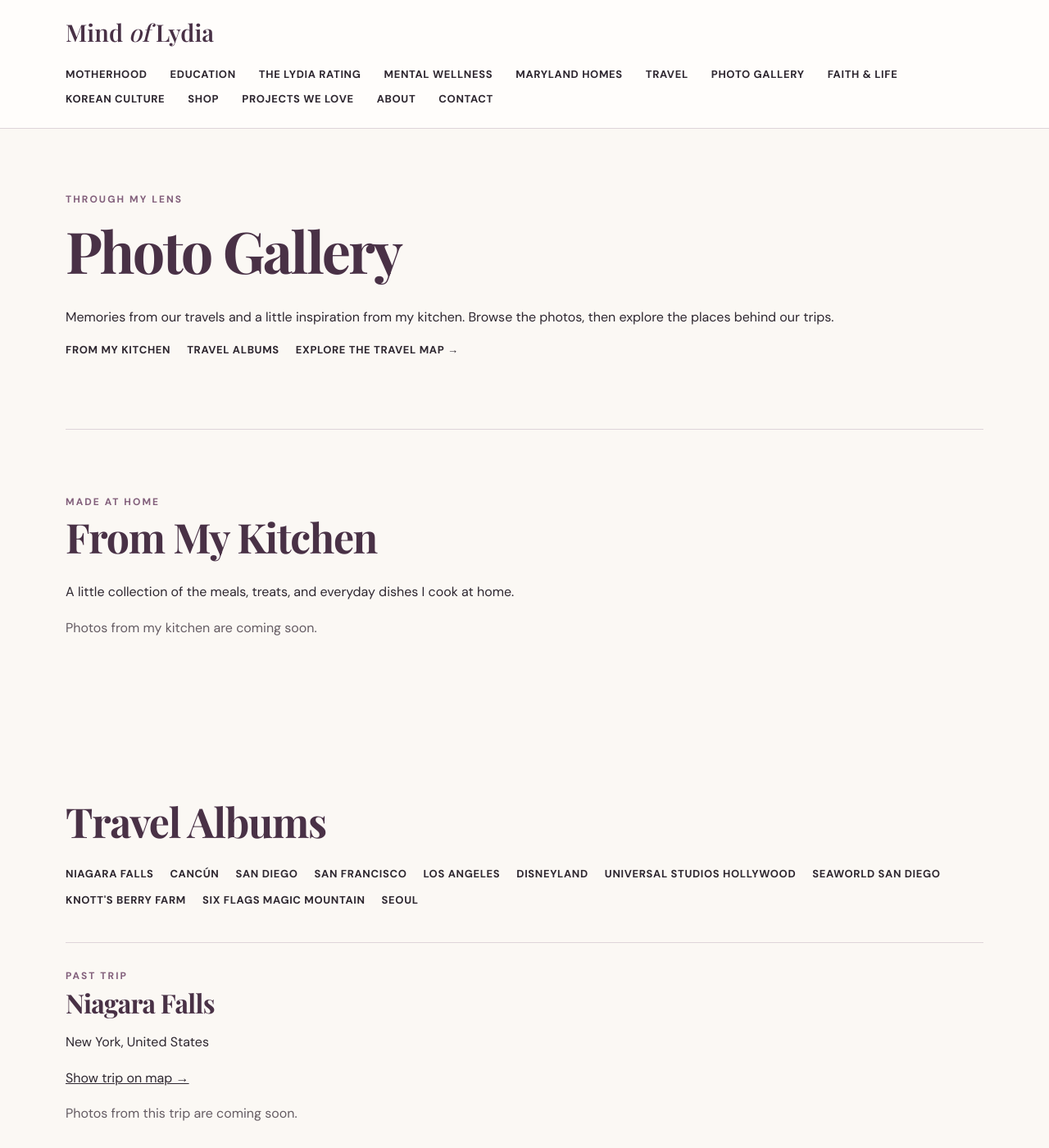
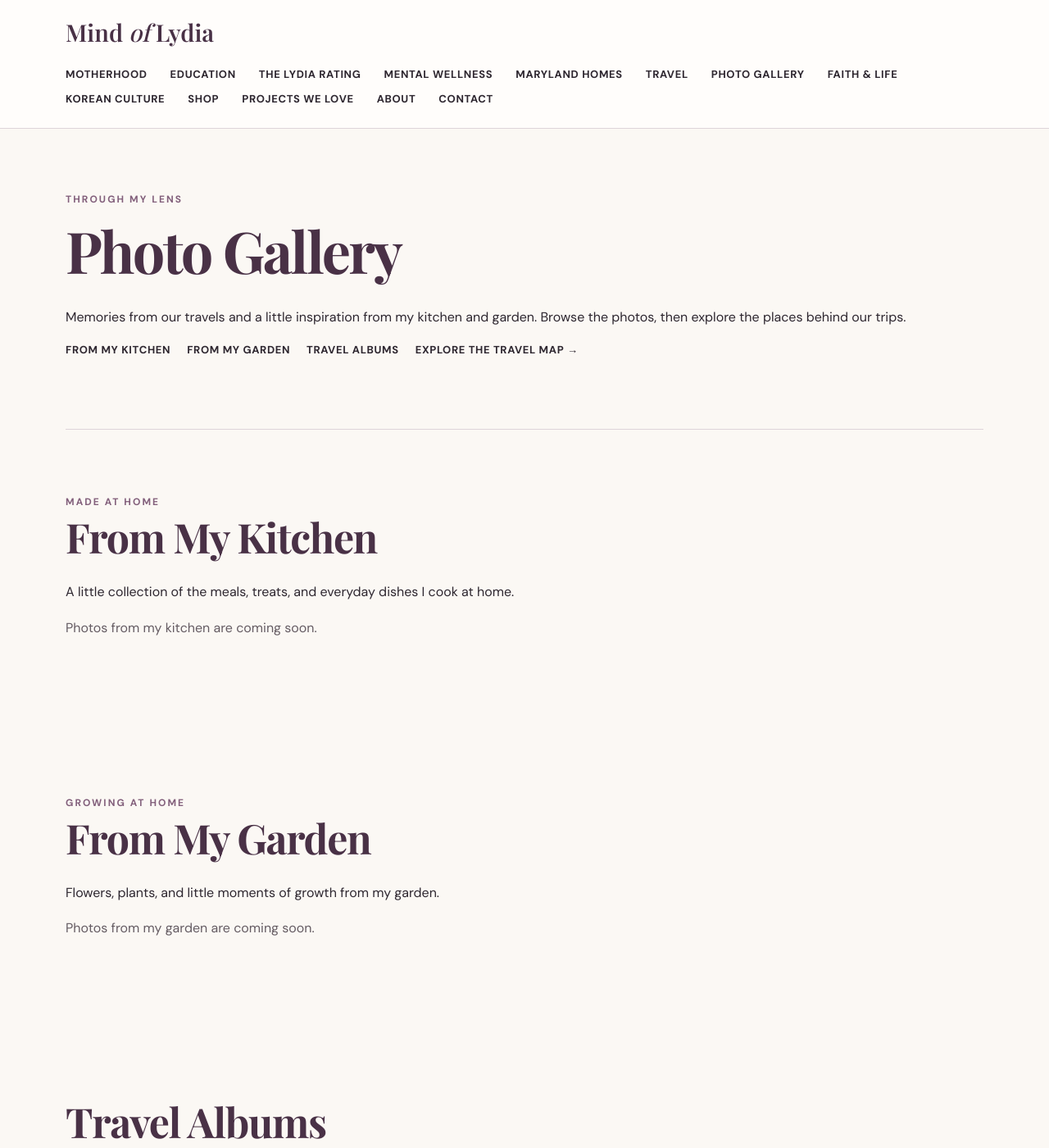
Before and after one commit to lydiarim22-coder/mindoflydia, a Jekyll site: the page built from photo-gallery.html, in a window 1280 px wide and 1400 px high. Shown: the whole window at 82% size. Built offline with Jekyll 4.4.1, drawn with Linux system fonts in a browser that asks for light colours; some web fonts are replaced.

Commit message:
Add From My Garden to photo gallery

```diff
--- /dev/null
+++ b/_data/garden_photos.yml
@@ -0,0 +1,3 @@
+# Add Lydia's garden photos after the image files are available.
+# Each entry needs name, src, and alt; caption is optional.
+[]
--- a/photo-gallery.html
+++ b/photo-gallery.html
@@ -2,13 +2,13 @@
 layout: default
 title: Photo Gallery
 permalink: /photo-gallery/
-description: "Photos from Lydia's travels and home cooking, with trip albums connected to the travel map."
+description: "Photos from Lydia's travels, home cooking, and garden, with trip albums connected to the travel map."
 ---
 <section class="page-intro shell">
   <p class="eyebrow">Through my lens</p>
   <h1>Photo Gallery</h1>
-  <p>Memories from our travels and a little inspiration from my kitchen. Browse the photos, then explore the places behind our trips.</p>
-  <nav class="gallery-trip-links" aria-label="Gallery sections"><a href="#from-my-kitchen">From My Kitchen</a><a href="#trip-albums">Travel Albums</a><a href="{{ '/travel/' | relative_url }}">Explore the travel map &rarr;</a></nav>
+  <p>Memories from our travels and a little inspiration from my kitchen and garden. Browse the photos, then explore the places behind our trips.</p>
+  <nav class="gallery-trip-links" aria-label="Gallery sections"><a href="#from-my-kitchen">From My Kitchen</a><a href="#from-my-garden">From My Garden</a><a href="#trip-albums">Travel Albums</a><a href="{{ '/travel/' | relative_url }}">Explore the travel map &rarr;</a></nav>
 </section>
 <section class="shell section" id="from-my-kitchen" aria-labelledby="kitchen-title">
   <p class="eyebrow">Made at home</p>
@@ -25,6 +25,23 @@ description: "Photos from Lydia's travels and home cooking, with trip albums con
   </div>
   {% else %}
   <p class="gallery-empty">Photos from my kitchen are coming soon.</p>
+  {% endif %}
+</section>
+<section class="shell section" id="from-my-garden" aria-labelledby="garden-title">
+  <p class="eyebrow">Growing at home</p>
+  <h2 id="garden-title">From My Garden</h2>
+  <p>Flowers, plants, and little moments of growth from my garden.</p>
+  {% if site.data.garden_photos.size > 0 %}
+  <div class="trip-photo-grid">
+    {% for photo in site.data.garden_photos %}
+    <figure>
+      <a href="{{ photo.src | relative_url }}" aria-label="View full photo: {{ photo.alt | escape }}"><img src="{{ photo.src | relative_url }}" alt="{{ photo.alt | escape }}" loading="lazy"></a>
+      <figcaption><strong>{{ photo.name | escape }}</strong>{% if photo.caption %}<br>{{ photo.caption | escape }}{% endif %}</figcaption>
+    </figure>
+    {% endfor %}
+  </div>
+  {% else %}
+  <p class="gallery-empty">Photos from my garden are coming soon.</p>
   {% endif %}
 </section>
 <section class="shell section" id="trip-albums" aria-label="Trip photo albums">
```
Also changed, not shown: about.md (+1 -1 lines).
